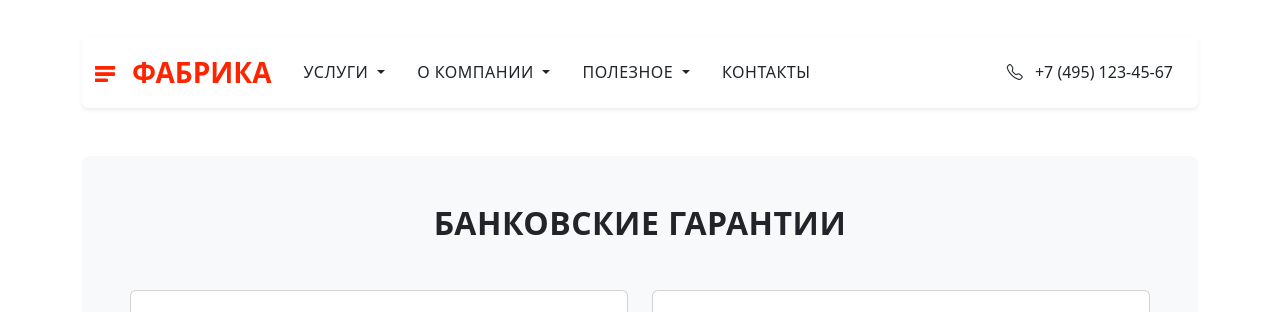
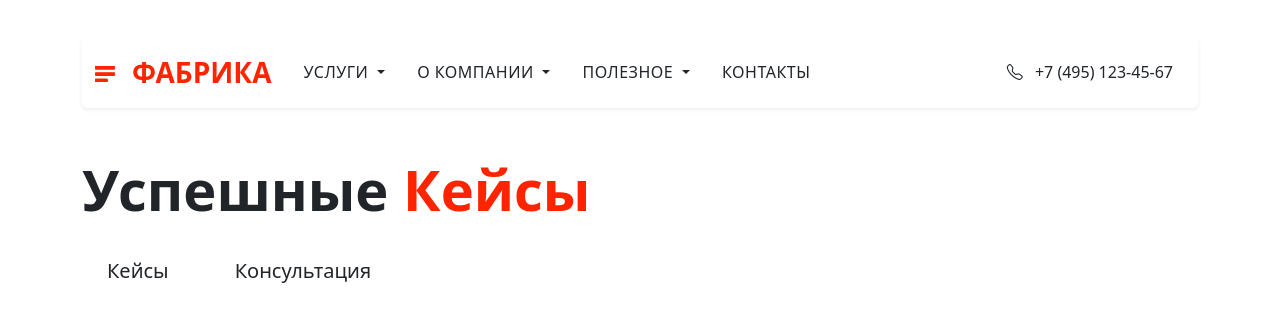
Before and after one commit to ant4p/factory, a Django app: page /about/cases/ in a window 1280 px wide. Shown: the top 312 px of the page. Run offline with Django 5.2, Linux system fonts and the light colour scheme; some libraries are stand-ins or nearby versions.

Commit message:
update cases

```diff
--- a/about/templates/about/cases.html
+++ b/about/templates/about/cases.html
@@ -5,10 +5,10 @@
 
 <main class="container my-5">
         <!-- Hero Section -->
-        {% comment %} <section class="row align-items-center mb-6">
+        <section class="row align-items-center mb-6">
             <div class="col-lg-6">
                 <h1 class="display-4 fw-bold text-dark mb-4">
-                    Успешные<br>
+                    Успешные
                     <span class="text-orange">Кейсы</span>
                 </h1>
                 <p class="lead text-muted mb-4">
@@ -23,13 +23,13 @@
                     </a>
                 </div>
             </div>
-            <br>
+            {% comment %} <br>
             <div class="col-lg-6">
                 <div class="text-center">
                     <img src={% static "src/images/masha_b.jpeg" %} style="width: 400px; height: 100%; object-fit: cover; border-radius: 0.1rem;">
-                </div>
+                </div> {% endcomment %}
             </div>
-        </section> {% endcomment %}
+        </section>
 
 
 
```
